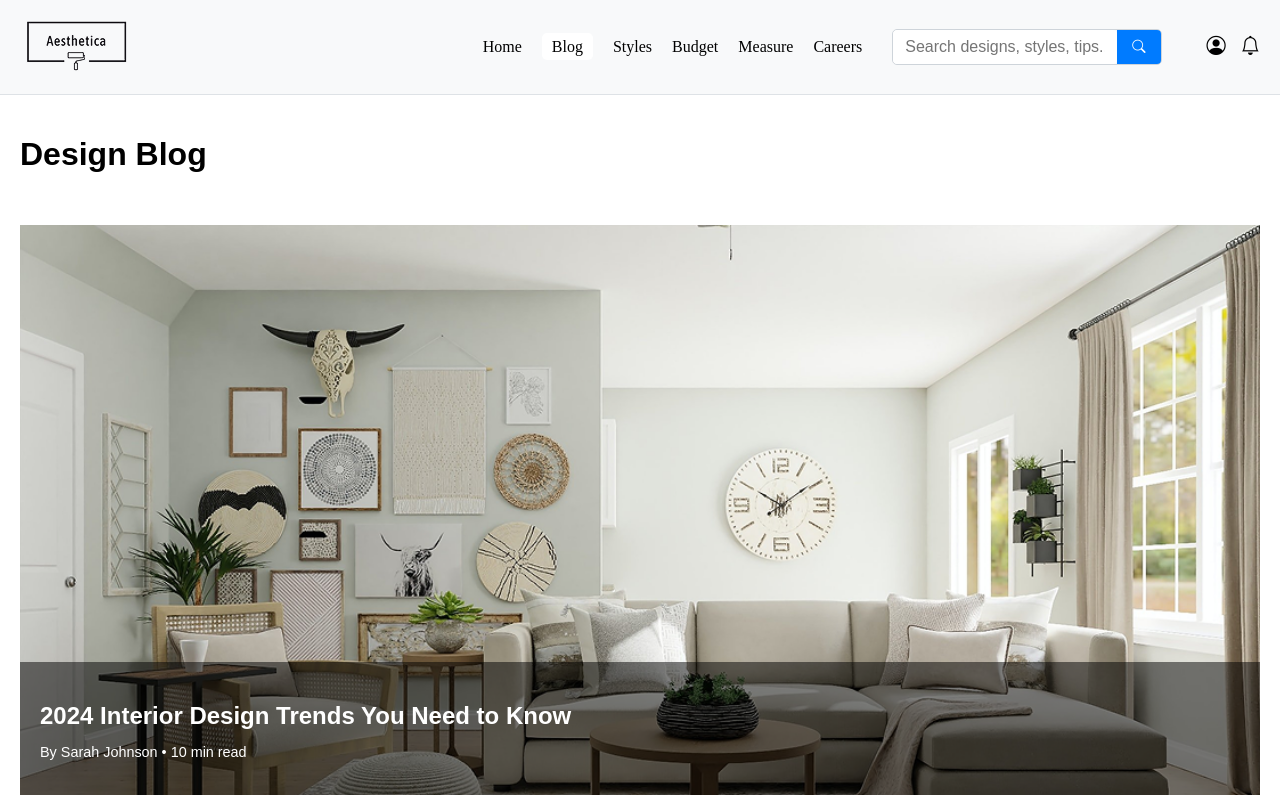
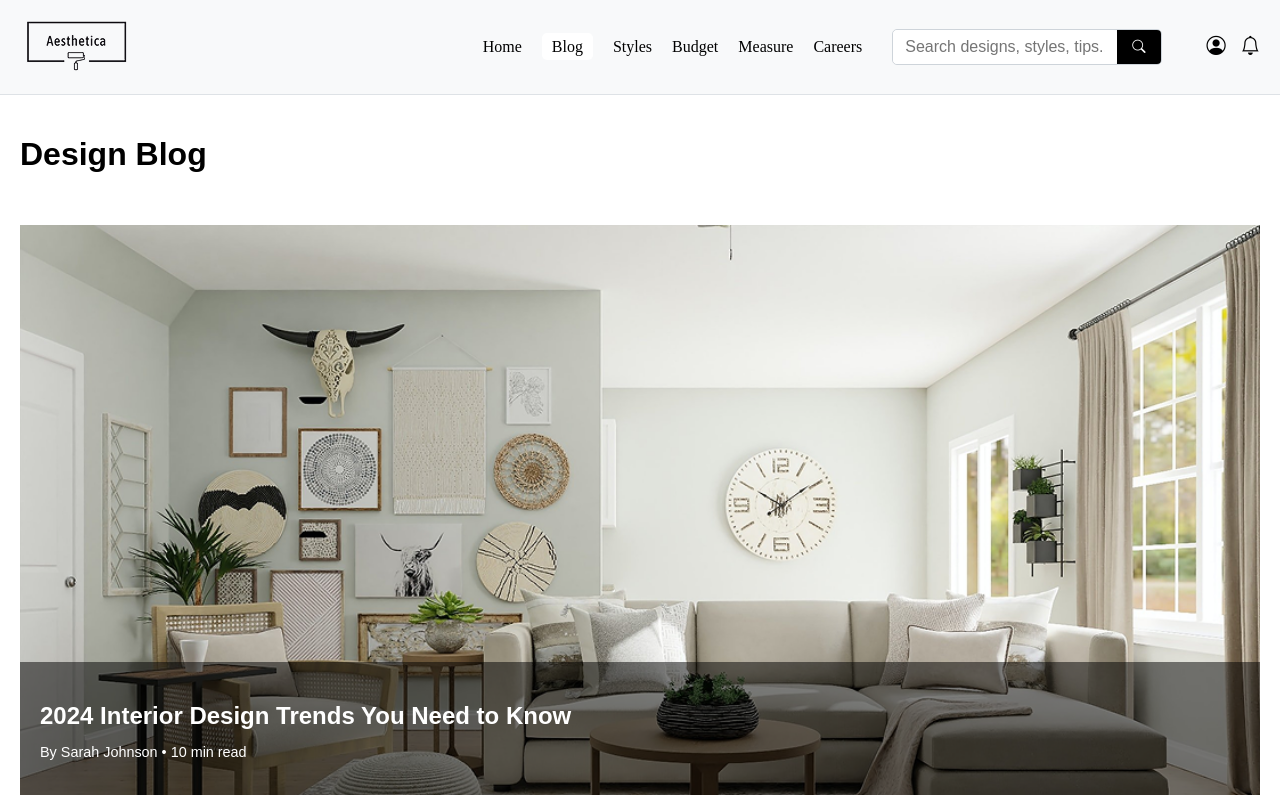
Before and after one commit to ShrutiChavda/Aesthetica, a React (Vite) app in the folder FRONTEND/: page /user/blog in a window 1280 px wide. Shown: the top 800 px of the page. Built offline with nearby package versions, Linux system fonts and the light colour scheme.

Commit message:
commited

```diff
--- a/FRONTEND/src/assets/css/user/user-nav.css
+++ b/FRONTEND/src/assets/css/user/user-nav.css
@@ -67,7 +67,7 @@
 }
 
 .navbar-search1 button {
-  background-color: #007bff;
+  background-color: #000;
   color: white;
   border: none;
   padding: 8px 15px;
--- a/FRONTEND/src/components/User/Blog.jsx
+++ b/FRONTEND/src/components/User/Blog.jsx
@@ -6,6 +6,7 @@ import blog2 from '../../assets/images/uBlog1.png';
 import blog3 from '../../assets/images/uBlog2.png';
 import blog4 from '../../assets/images/uBlog3.png';
 import blog5 from '../../assets/images/uBlog4.png';
+
 function Blog() {
   return (
     <div className="App">
--- a/FRONTEND/src/components/User/Dashboard.jsx
+++ b/FRONTEND/src/components/User/Dashboard.jsx
@@ -1,9 +1,12 @@
 import React from 'react'
 import Blog from "./Blog";
+import Style from './Style';
 function Dashboard() {
   return (
     <div className="font-sans text-black bg-white">
     <Blog/>
+    {/* <Style/> */}
+
     </div>
   )
 }
```
